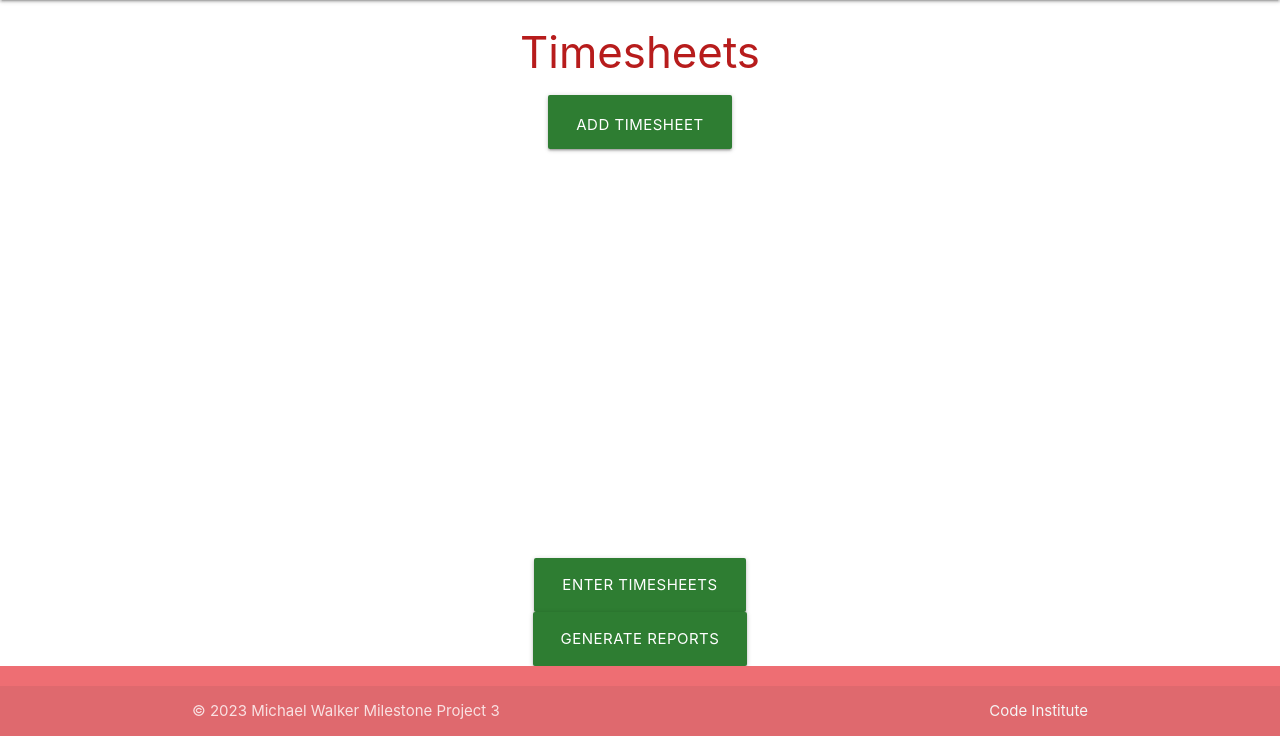
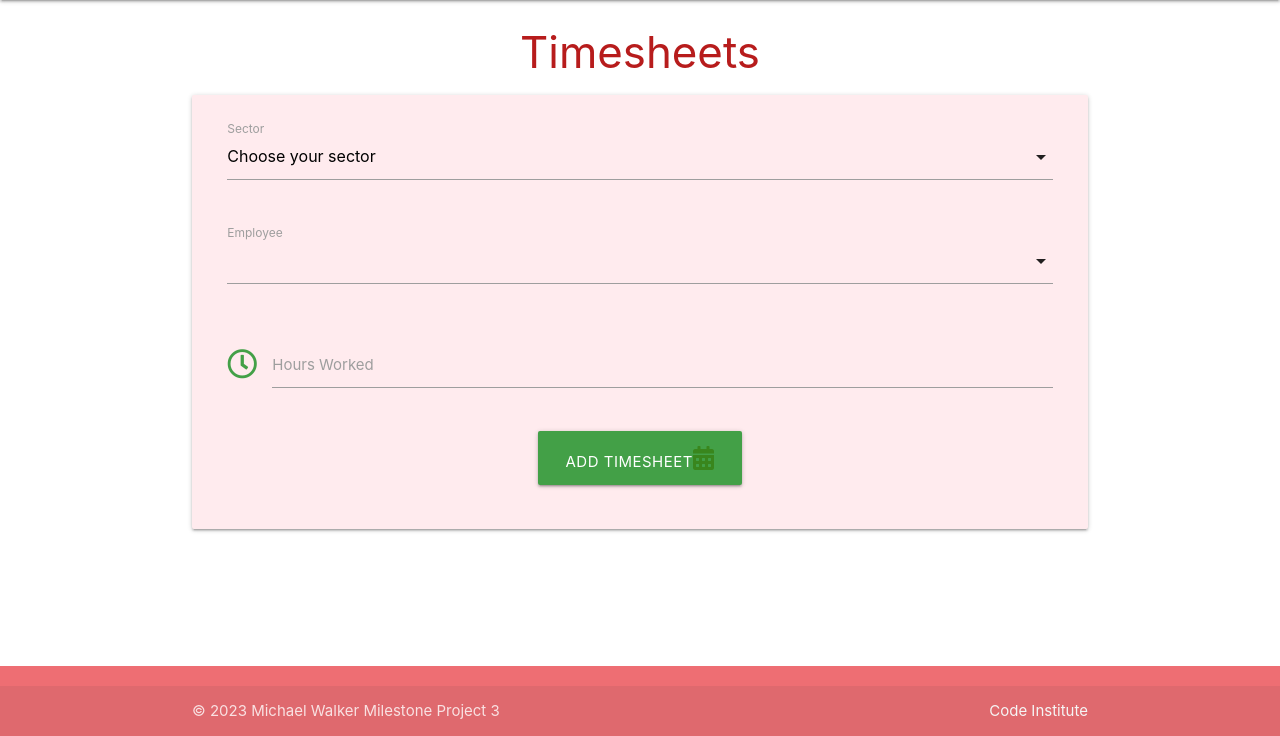
Before and after one commit to Mikewalk28/Milestone-project-3, a Flask app: page /timesheets in a window 1280 px wide. Shown: the part 64-800 px from the top of the page. Run offline with Flask 3, Linux system fonts and the light colour scheme; data that the repository does not hold is empty; some libraries are stand-ins or nearby versions.

Commit message:
Replacing add_timesheet onto timesheet page and adding drop down menus

```diff
--- a/overheadmanager/routes.py
+++ b/overheadmanager/routes.py
@@ -1,4 +1,4 @@
-from flask import render_template
+from flask import render_template, request
 from overheadmanager import app, db
 import gspread
 from google.oauth2.service_account import Credentials
@@ -28,18 +28,9 @@ def home():
     return render_template("home.html")
 
 
+
 @app.route("/reports")
 def reports():
-    fy22 = SHEET.worksheet('FY22/23')
-    headers = ["Sector", "Total"]
-    values = fy22.get_all_values()
-    sectors = [value[0] for value in values[1:]]
-    total = [value[12] for value in values[1:]]
-    return render_template("reports.html", sheet_data=[sectors, total])
-
-
-@app.route("/reports-data")
-def reports_data():
     fy22 = SHEET.worksheet('FY22/23')
     headers = ["Sector", "Total"]
     values = fy22.get_all_values()
@@ -51,10 +42,21 @@ def reports_data():
 @app.route("/timesheets")
 def timesheets():
     november = SHEET.worksheet('November')
-    data = november.get_all_values()
-    return render_template("timesheets.html", sheet_data=data)
+    values = november.get_all_values()
+    sectors = [value[0] for value in values[1:]]
+    employees = values[0][1:12]
+    return render_template("timesheets.html", sheet_data={'sectors': sectors, 'employees': employees})
 
 
 @app.route("/add_timesheet", methods=["GET", "POST"])
 def add_timesheet():
+    print(request.form)
+    november = SHEET.worksheet('November')
+    values = november.get_all_values()
+    sectors = [value[0] for value in values[1:]]
+    employees = values[0][1:12]
+    selected_employee_index = employees.index(request.form['employee']) + 2
+    selected_sector_index = sectors.index(request.form['sector']) + 2
+    print(f"selected_employee_index {selected_employee_index} - selected_sector_index {selected_sector_index}")
+    november.update_cell(selected_sector_index, selected_employee_index, request.form['hours'])
     return render_template("add_timesheet.html")
--- a/overheadmanager/templates/add_timesheet.html
+++ b/overheadmanager/templates/add_timesheet.html
@@ -37,7 +37,7 @@
         <div class="row">
             <div class="col s12 center-align">
                 <button type="submit" class="btn-large green darken-1">
-                    Add Timesheet<i class="fa-solid fa-calendar-days" style="color: #c62f2f;"></i>
+                    Add Timesheet<i class="fas fa-calendar-alt" style="color: #39861d;"></i></i>
                 </button>
             </div>
         </div>
@@ -47,7 +47,7 @@
 <script>
     document.addEventListener('DOMContentLoaded', function() {
     var elems = document.querySelectorAll('select');
-    var instances = M.FormSelect.init(elems, options);
+    var instances = M.FormSelect.init(elems, {});
   });
 </script>
 
--- a/overheadmanager/templates/home.html
+++ b/overheadmanager/templates/home.html
@@ -10,6 +10,7 @@
     <link rel="stylesheet" href="https://cdnjs.cloudflare.com/ajax/libs/materialize/1.0.0/css/materialize.min.css"
         type="text/css">
     <link rel="stylesheet" href="{{ url_for('static', filename='css/style.css') }}" type="text/css">
+    <script src='https://cdn.plot.ly/plotly-2.27.0.min.js'></script>
     <title>Overhead Manager</title>
 </head>
 <body>
@@ -29,17 +30,18 @@
 
     <main class="container">
         {% block content %}
+         <!-- Buttons to take you posting timesheet or to the report section -->
+        <div id="homeSection" class="col s12 center-align">
+            <a href="timesheets" id="timesheet" class="btn-large green darken-3">Enter Timesheets</a>
+        </div>
+
+        <div class="col s12 center-align">
+            <a href="reports" id="report" class="btn-large green darken-3">Generate Reports</a>
+        </div>
         {% endblock %}
     </main>
 
-    <!-- Buttons to take you posting timesheet or to the report section -->
-    <div id="homeSection" class="col s12 center-align">
-        <a href="timesheets" id="timesheet" class="btn-large green darken-3">Enter Timesheets</a>
-    </div>
 
-    <div class="col s12 center-align">
-        <a href="reports" id="report" class="btn-large green darken-3">Generate Reports</a>
-    </div>
 
 
     <!-- Footer with name and link to code institute -->
@@ -54,6 +56,7 @@
 
 
     <script src="https://cdnjs.cloudflare.com/ajax/libs/materialize/1.0.0/js/materialize.min.js"></script>
+
     {% block extrascript %}
     {% endblock %}
 
--- a/overheadmanager/templates/timesheets.html
+++ b/overheadmanager/templates/timesheets.html
@@ -3,14 +3,54 @@
 
 <h3 class="red-text text-darken-4 center-align">Timesheets</h3>
 
-<div class="row">
-    <div class="col s12 center-align">
-        <a href="{{ url_for('add_timesheet') }}" class="btn-large green darken-3">
-            Add Timesheet <i class="fa-solid fa-calendar-days" style="color: #248a3d;"></i>
-        </a>
-    </div>
-    {% for data in sheet_data%}
-        <h2>{{data}}</h2>
-    {%endfor%}
+<div class="row card-panel red lighten-5">
+    <form class="col s12" method="POST" action="{{ url_for('add_timesheet') }}">
+        <!-- category name -->
+        <div class="row">
+            <div class="input-field col s12">
+                <select name="sector">
+                  <option value="" disabled selected>Choose your sector</option>
+                  {% for sector in sheet_data.sectors%}
+                  <option value="{{sector}}">{{sector}}</option>
+                  {%endfor%}
+                </select>
+                <label>Sector</label>
+              </div>
+
+        </div>
+        <div class="row">
+            <div class="input-field col s12">
+                <select name="employee">
+                    {% for employee in sheet_data.employees%}
+                        <option value="{{employee}}">{{employee}}</option>
+                    {%endfor%}
+                </select>
+                <label>Employee</label>
+            </div>
+        </div>
+        <div class="row">
+            <div class="input-field col s12">
+                <i class="far fa-clock prefix green-text text-darken-1"></i>
+                <input id="category_name" name="hours" minlength="1" maxlength="3" type="number" class="validate" required>
+                <label for="category_name">Hours Worked</label>
+            </div>
+        </div>
+        <!-- submit button -->
+        <div class="row">
+            <div class="col s12 center-align">
+                <button type="submit" class="btn-large green darken-1">
+                    Add Timesheet<i class="fas fa-calendar-alt" style="color: #39861d;"></i></i>
+                </button>
+            </div>
+        </div>
+    </form>
+</div>
+
+<script>
+    document.addEventListener('DOMContentLoaded', function() {
+    var elems = document.querySelectorAll('select');
+    var instances = M.FormSelect.init(elems, {});
+  });
+</script>
 
 {% endblock %}
```
